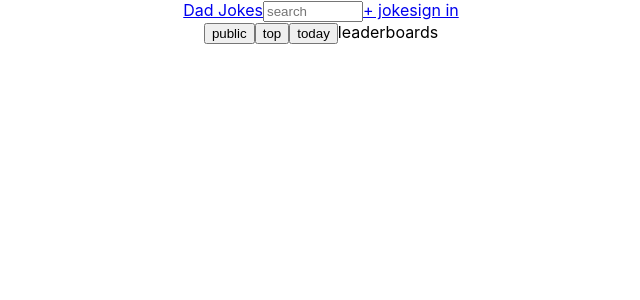
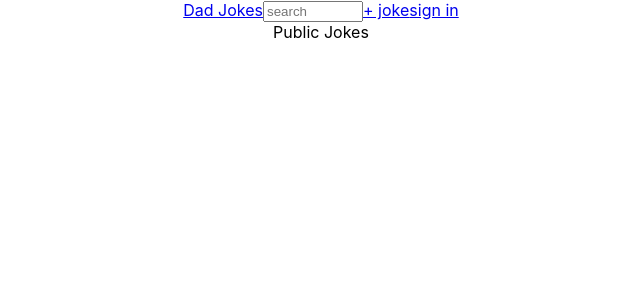
Before and after one commit to build-week-dad-jokes/FE-1, a React (Create React App) app in the folder my-app/: page / in a window 1280 px wide. Shown: the top 300 px of the page, without its empty margins (319-959 px from the left). Built offline with nearby package versions, Linux system fonts and the light colour scheme.

Commit message:
added a card component and changed the leaderboards component per the request of our group in this mornings meeting

```diff
--- a/my-app/src/App.js
+++ b/my-app/src/App.js
@@ -14,7 +14,7 @@ function App() {
     <Router>
       <div className="App">
         <Route path='/' component={Navigation} />
-        <Route path='/' component={Leaderboard} />
+        <Route exact path='/' component={Leaderboard} />
         <Route path='/addjoke' component={AddJoke} />
         <Route path='/signin' component={SignIn} />
         <Route path='/signup' component={SignUp} />
--- /dev/null
+++ b/my-app/src/components/Card.js
@@ -0,0 +1 @@
+//Anthony, feel free to work in here. Let us know BEFORE you push if you changed something else like App.js.
--- a/my-app/src/components/Leaderboards.js
+++ b/my-app/src/components/Leaderboards.js
@@ -3,10 +3,7 @@ import React from 'react';
 const Leaderboards = () => {
   return (
     <>
-      <button>public</button>
-      <button>top</button>
-      <button>today</button>
-      <span>leaderboards</span>
+      <div>Public Jokes</div>
     </>
   )
 }
```
